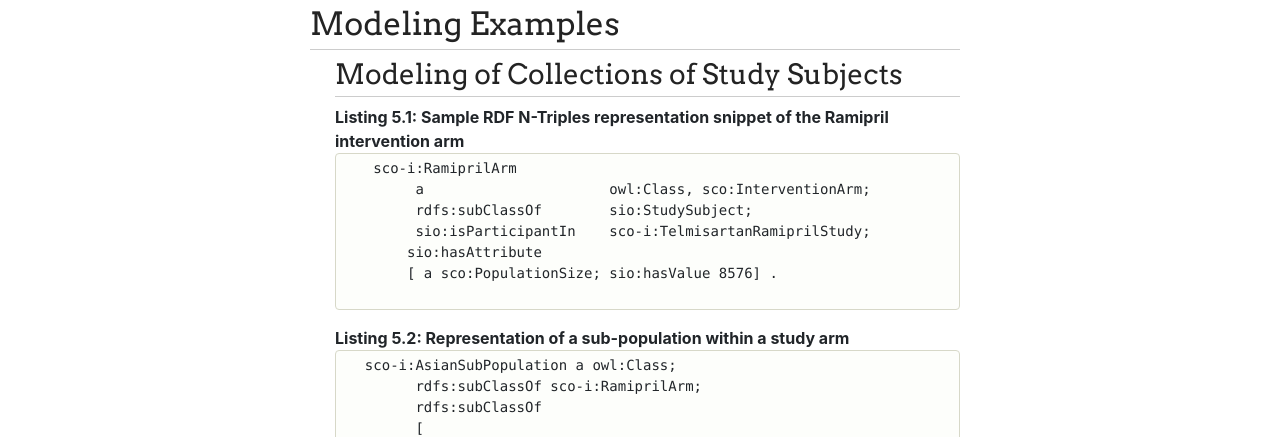
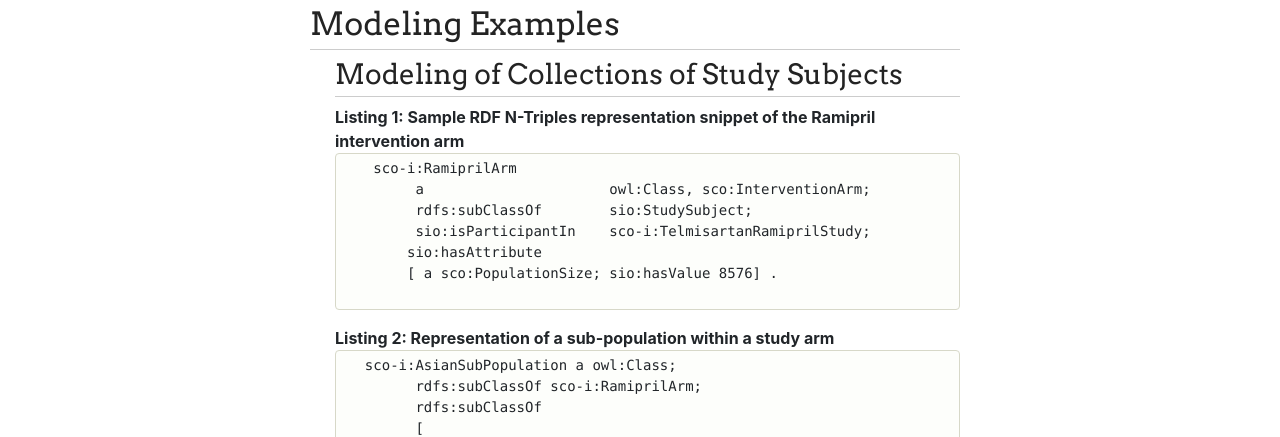
Before and after one commit to tetherless-world/study-cohort-ontology, a Jekyll site: the page built from knowledge-graph.md, in a window 1280 px wide. Shown: the part 1067-1504 px from the top of the page. Built offline with Jekyll 4.4.1, drawn with Linux system fonts in a browser that asks for light colours; nearby versions of some CDN libraries; our own code applies the rules of GitHub Pages for plain Markdown files; library files that are not in the unit come from our copies.

Commit message:
Update knowledge-graph.md

```diff
--- a/knowledge-graph.md
+++ b/knowledge-graph.md
@@ -27,7 +27,7 @@ both in patients at high risk for vascular events" [50] cited in the Cardiovascu
 <ul>
    <h3> Modeling of Collections of Study Subjects </h3>
 
-   <strong> Listing 5.1: Sample RDF N-Triples representation snippet of the Ramipril intervention arm </strong>
+   <strong> Listing 1: Sample RDF N-Triples representation snippet of the Ramipril intervention arm </strong>
    <pre>
    sco-i:RamiprilArm
         a                      owl:Class, sco:InterventionArm;
@@ -37,7 +37,7 @@ both in patients at high risk for vascular events" [50] cited in the Cardiovascu
        [ a sco:PopulationSize; sio:hasValue 8576] .
   </pre>
 
-  <strong> Listing 5.2: Representation of a sub-population within a study arm </strong>
+  <strong> Listing 2: Representation of a sub-population within a study arm </strong>
    <pre>
   sco-i:AsianSubPopulation a owl:Class;
         rdfs:subClassOf sco-i:RamiprilArm;
```
